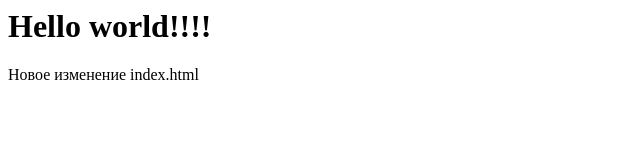
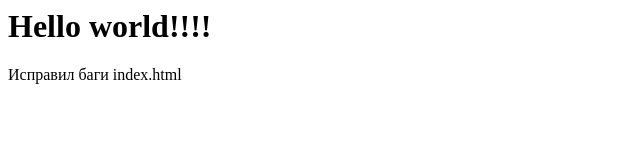
Before and after one commit to JonySeed/testing, a plain HTML site: page index.html in a window 1280 px wide. Shown: the full height of the page, 0-640 px from the left. Drawn offline with Linux system fonts and the light colour scheme.

Commit message:
fixed bag in index.html

```diff
--- a/index.html
+++ b/index.html
@@ -1,6 +1,6 @@
 <html>
 <body>
 <h1> Hello world!!!!</h1>
-<p> Новое изменение index.html</p>
+<p> Исправил баги index.html</p>
 </body>
 </html>
```
